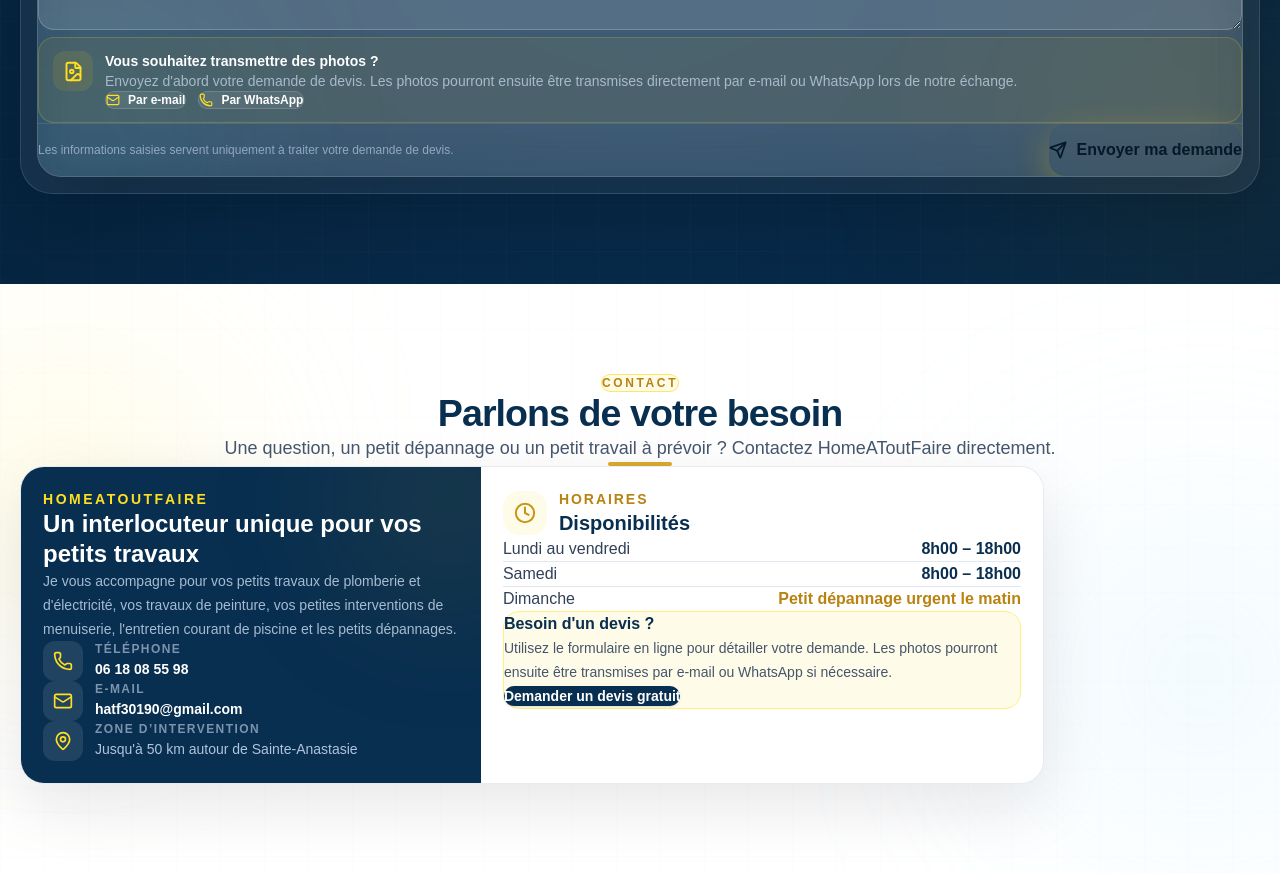
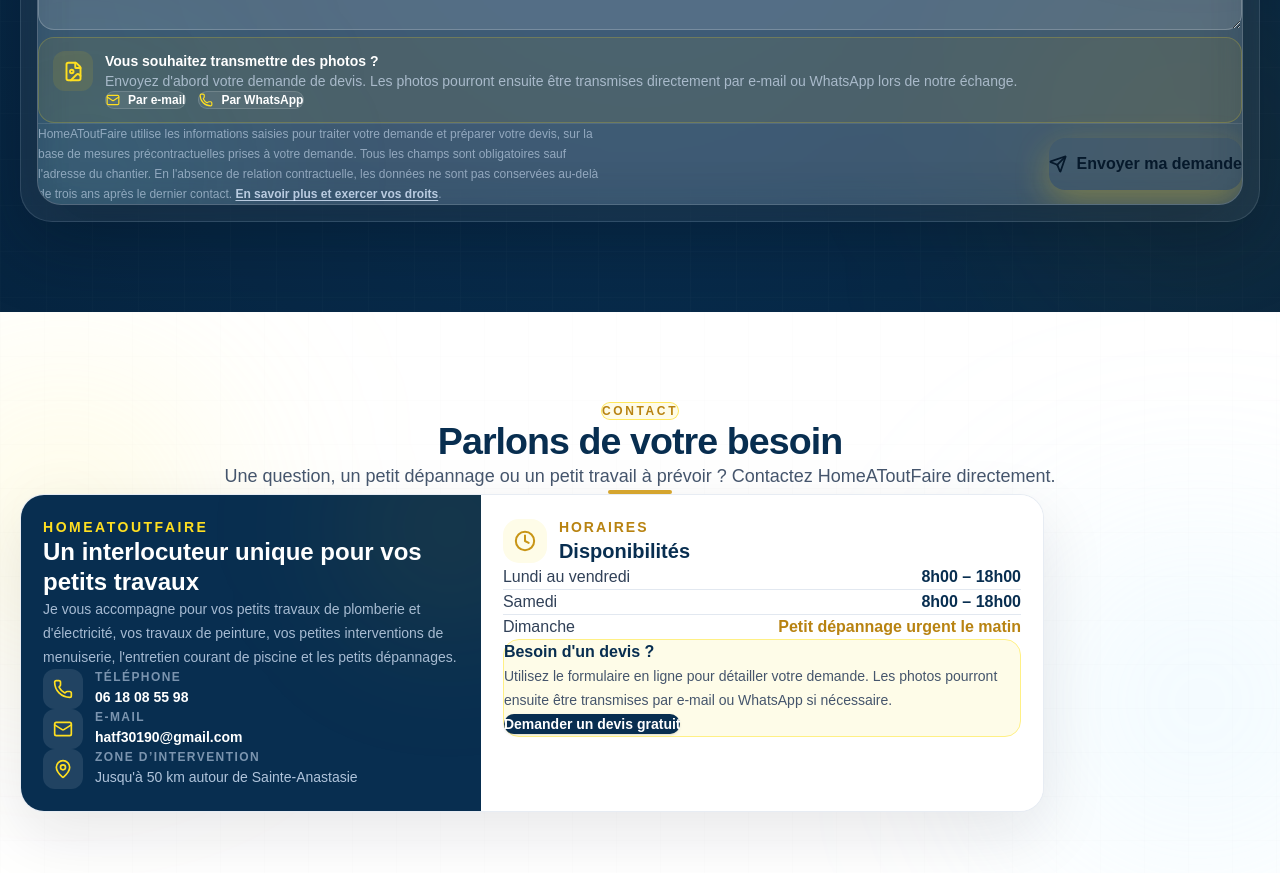
Before and after one commit to Thibal45/homeatoutfaire-premium, a Next.js app: page / in a window 1280 px wide. Shown: the part 4420-5293 px from the top of the page. Built offline with nearby package versions, Linux system fonts and the light colour scheme.

Commit message:
Ajout de l’information RGPD au formulaire de devis

```diff
--- a/app/components/QuoteForm.tsx
+++ b/app/components/QuoteForm.tsx
@@ -417,9 +417,20 @@
         ======================================================= */}
 
         <div className="mt-5 flex flex-col items-center justify-between gap-3 border-t border-white/10 pt-4 sm:mt-7 sm:gap-4 sm:pt-6 sm:flex-row">
-          <p className="max-w-md text-center text-[11px] leading-4.5 text-blue-100/55 sm:text-left sm:text-xs sm:leading-5">
-            Les informations saisies servent uniquement à traiter votre demande
-            de devis.
+          <p className="max-w-xl text-center text-[11px] leading-4.5 text-blue-100/55 sm:text-left sm:text-xs sm:leading-5">
+            HomeAToutFaire utilise les informations saisies pour traiter votre
+            demande et préparer votre devis, sur la base de mesures
+            précontractuelles prises à votre demande. Tous les champs sont
+            obligatoires sauf l&apos;adresse du chantier. En l&apos;absence de
+            relation contractuelle, les données ne sont pas conservées au-delà
+            de trois ans après le dernier contact.{" "}
+            <a
+              href="/politique-confidentialite"
+              className="font-semibold text-blue-100/80 underline underline-offset-2 transition-colors hover:text-white"
+            >
+              En savoir plus et exercer vos droits
+            </a>
+            .
           </p>
 
           <button
```
